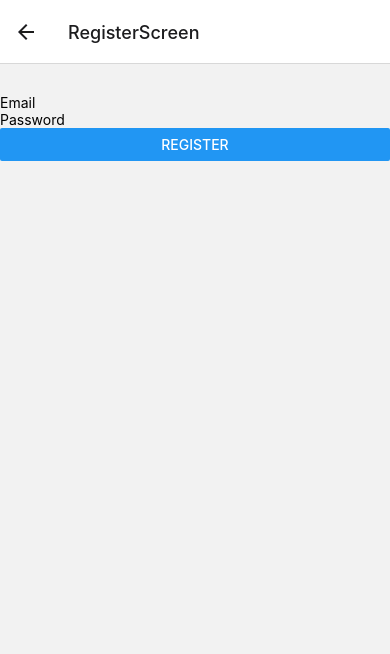
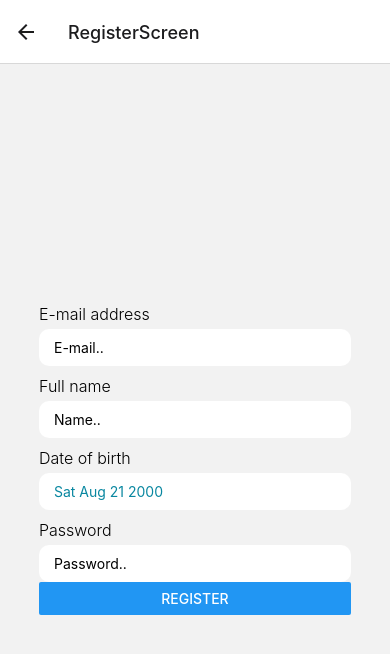
Before and after one commit to imolabuda/qrKodosJelenletkezelo_mobilapp, a React Native app: screen /RegisterScreen in a window 390 px wide. Shown: the top 654 px of the page. Built offline with nearby package versions, Linux system fonts and the light colour scheme.

Commit message:
regisztracio kibovitve es kicsit szebb ui

```diff
--- a/package.json
+++ b/package.json
@@ -33,7 +33,8 @@
     "react-native-svg": "13.4.0",
     "react-native-vision-camera": "^2.15.4",
     "react-native-web": "~0.18.10",
-    "react-native-wifi-reborn": "^4.7.0"
+    "react-native-wifi-reborn": "^4.7.0",
+    "@react-native-community/datetimepicker": "6.7.3"
   },
   "devDependencies": {
     "@babel/core": "^7.20.0"
--- a/screens/LoginScreen.jsx
+++ b/screens/LoginScreen.jsx
@@ -1,10 +1,11 @@
 import { authentication } from '../firebase';
-import { TextInput, Button, StyleSheet, Text, View, } from 'react-native';
+import { TextInput, Button, StyleSheet, Text, View,  KeyboardAvoidingView, } from 'react-native';
 import { signInWithEmailAndPassword, signOut } from "firebase/auth";
 import React, { useState, useEffect, } from "react";
 import { Drawer } from 'native-base';
 import QRCodeScanner from './QRCodeScanner';
 import { useNavigation } from '@react-navigation/native';
+import RegisterScreen from './RegisterScreen';
 
 export default function LoginScreen (props) {
 
@@ -43,25 +44,62 @@ export default function LoginScreen (props) {
   };
 
   return (
-    <View>
-      <TextInput placeholder='Email' value={email} onChangeText={text => setEmail(text)} style={{marginTop:30}}/>
-      <TextInput placeholder='Password' value={password} secureTextEntry={true} onChangeText={text => setPassword(text)}/>
-      {isSignedIn===true?
-        <Button title='Sign out' onPress={SignOutUser}/>
-        :
-        <Button title='Sign in' onPress={SignInUser}/>
-      }
+    <KeyboardAvoidingView
+       style = {styles.container}
+       behavior = "padding"
+    >
+      <View style={styles.inputContainer}>
+        <Text style={styles.text}>Email address</Text>
+        <TextInput placeholder='Email..' value={email} onChangeText={text => setEmail(text)} style = {styles.input}/>
+        <Text style={styles.text}>Password</Text>
+        <TextInput placeholder='Password..' value={password} secureTextEntry={true} onChangeText={text => setPassword(text)} style = {styles.input}/>
+        {isSignedIn===true?
+          <Button title='Sign out' onPress={SignOutUser} style={styles.button}/>
+          :
+          <Button title='Sign in' onPress={SignInUser} style={styles.button}/>
+        }
 
-      <Button title='Register' onPress={onPress}/>
-
-    </View>
+        <Button title='Register' style = {[styles.button, styles.buttonOutline]} onPress={onPress}/>
+      </View>
+    </KeyboardAvoidingView>
   );
-
 }
 
-
-
-
+const styles =  StyleSheet.create({
+  container: {
+    flex: 1,
+    justifyContent: 'center',
+    alignItems: 'center',
+  },
+  text:{
+    fontWeight: '300',
+    fontSize: 16,
+    marginTop: 10,
+  },
+  inputContainer: {
+    width: '80%',
+  },
+  input:{
+    backgroundColor: 'white',
+    paddingHorizontal: 15,
+    paddingVertical: 10,
+    borderRadius: 10,
+    marginTop: 5,
+  },
+  button: {
+      backgroundColor: '#0782F9',
+      padding: 15,
+      borderRadius: 10,
+      alignItems: 'center',
+      marginTop: 50
+  },
+  buttonOutline: {
+    backgroundColor: 'white',
+    marginTop: 50,
+    borderColor: '#0782F9',
+    borderWidth: 2,
+  },
+});
 
 
 
--- a/screens/RegisterScreen.jsx
+++ b/screens/RegisterScreen.jsx
@@ -1,16 +1,21 @@
 import { authentication } from '../firebase';
-import { TextInput, Button, StyleSheet, Text, View, } from 'react-native';
+import { TextInput, Button, StyleSheet, Text, View, Pressable, Platform, KeyboardAvoidingView, } from 'react-native';
 import { createUserWithEmailAndPassword } from "firebase/auth";
 import React, { useState, useEffect, } from "react";
+import DateTimePicker from "@react-native-community/datetimepicker";
 
 export default function RegisterScreen(props) {
 
   const [email, setEmail] = useState('');
   const [password, setPassword] = useState('');
+  const [name, setName] = useState('');
+  const [dateOfBirth, setDateOfBirth] = useState("");
+  const [showPicker, setShowPicker] = useState(false);
+  const [date, setDate] = useState(new Date());
 
   const onPress = () => {
     props.navigation.navigate('LoginScreen');
-   };
+  };
 
   const RegisterUser = () => {
     createUserWithEmailAndPassword(authentication, email, password)
@@ -22,14 +27,111 @@ export default function RegisterScreen(props) {
     .catch((err) => {
       console.log(err);
     })
-  }
+  };
+
+  const toggleDatepicker = () => {
+    setShowPicker(!showPicker);
+  };
+
+  const onChange = ({ type }, selectedDate) => {
+    if(type == "set"){
+        const currentDate = selectedDate;
+        setDate(currentDate);
+        if(Platform.OS === "android"){
+            toggleDatepicker();
+            setDateOfBirth(currentDate.toDateString());
+        }
+    } else{
+        toggleDatepicker();
+    }
+  };
 
   return (
-    <View>
-      <TextInput placeholder='Email' value={email} onChangeText={text => setEmail(text)} style={{marginTop:30}}/>
-      <TextInput placeholder='Password' value={password} secureTextEntry={true} onChangeText={text => setPassword(text)}/>
-      <Button title='Register' onPress={RegisterUser}/>
-    </View>
+    <KeyboardAvoidingView
+       style = {styles.container}
+       behavior = "padding"
+    >
+      <View style = {styles.inputContainer}>
+        <Text style={styles.text}>E-mail address</Text>
+        <TextInput placeholder='E-mail..' value={email} onChangeText={text => setEmail(text)} style = {styles.input}/>
+        <Text style={styles.text}>Full name</Text>
+        <TextInput placeholder='Name..' value={name} onChangeText={text => setName(text)} style={styles.input}/>
+        <Text style={styles.text}>Date of birth</Text>
+        {showPicker && (
+          <DateTimePicker
+              style={styles.input}
+              mode="date"
+              display="spinner"
+              value={date}
+              onChange={onChange}
+              maximumDate={new Date('2010-12-30')}
+              minimumDate={new Date('1970-1-1')}
+          />
+        ) }
+
+        {(!showPicker) && (
+          <Pressable onPress={toggleDatepicker}>
+              <TextInput
+                  style={styles.input}
+                  placeholder="Sat Aug 21 2000"
+                  value={dateOfBirth.toString()}
+                  onChangeText={setDateOfBirth}
+                  placeholderTextColor="#0987A0"
+                  editable={false}
+              />
+          </Pressable>
+        )}
+
+        <Text style={styles.text}>Password</Text>
+        <TextInput placeholder='Password..' value={password} secureTextEntry={true} onChangeText={text => setPassword(text)} style={styles.input}/>
+
+        <Button title='Register' style={styles.button} onPress={RegisterUser}/>
+
+      </View>
+    </KeyboardAvoidingView>
   );
 
 }
+
+const styles =  StyleSheet.create({
+    container: {
+      flex: 1,
+      justifyContent: 'center',
+      alignItems: 'center',
+    },
+    text:{
+      fontWeight: '300',
+      fontSize: 16,
+      marginTop: 10,
+    },
+    inputContainer: {
+      width: '80%',
+    },
+    input:{
+      backgroundColor: 'white',
+      paddingHorizontal: 15,
+      paddingVertical: 10,
+      borderRadius: 10,
+      marginTop: 5,
+    },
+    buttonContainer: {
+      justifyContent: 'center',
+      alignItems: 'center',
+      marginTop: 40,
+      width: '60%',
+    },
+    button: {
+      backgroundColor: '#0782F9',
+      width: '100%',
+      padding: 15,
+      borderRadius: 10,
+      alignItems: 'center',
+      marginTop: 30
+    },
+    buttonOutline: {
+      backgroundColor: 'white',
+      marginTop: 5,
+      borderColor: '#0782F9',
+      borderWidth: 2,
+    },
+  });
```
Also changed, not shown: 1 other file (tests, documents, lock files or other folders).
